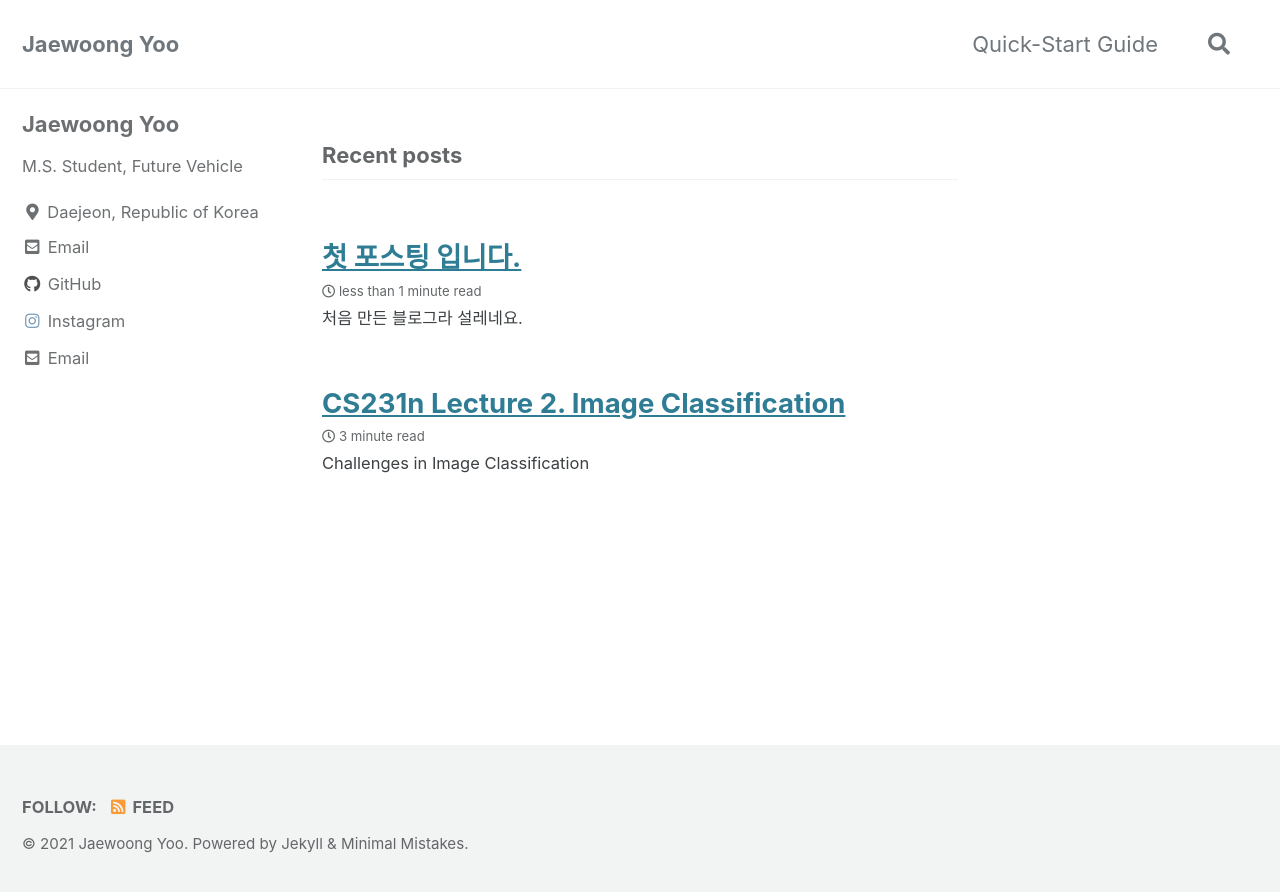
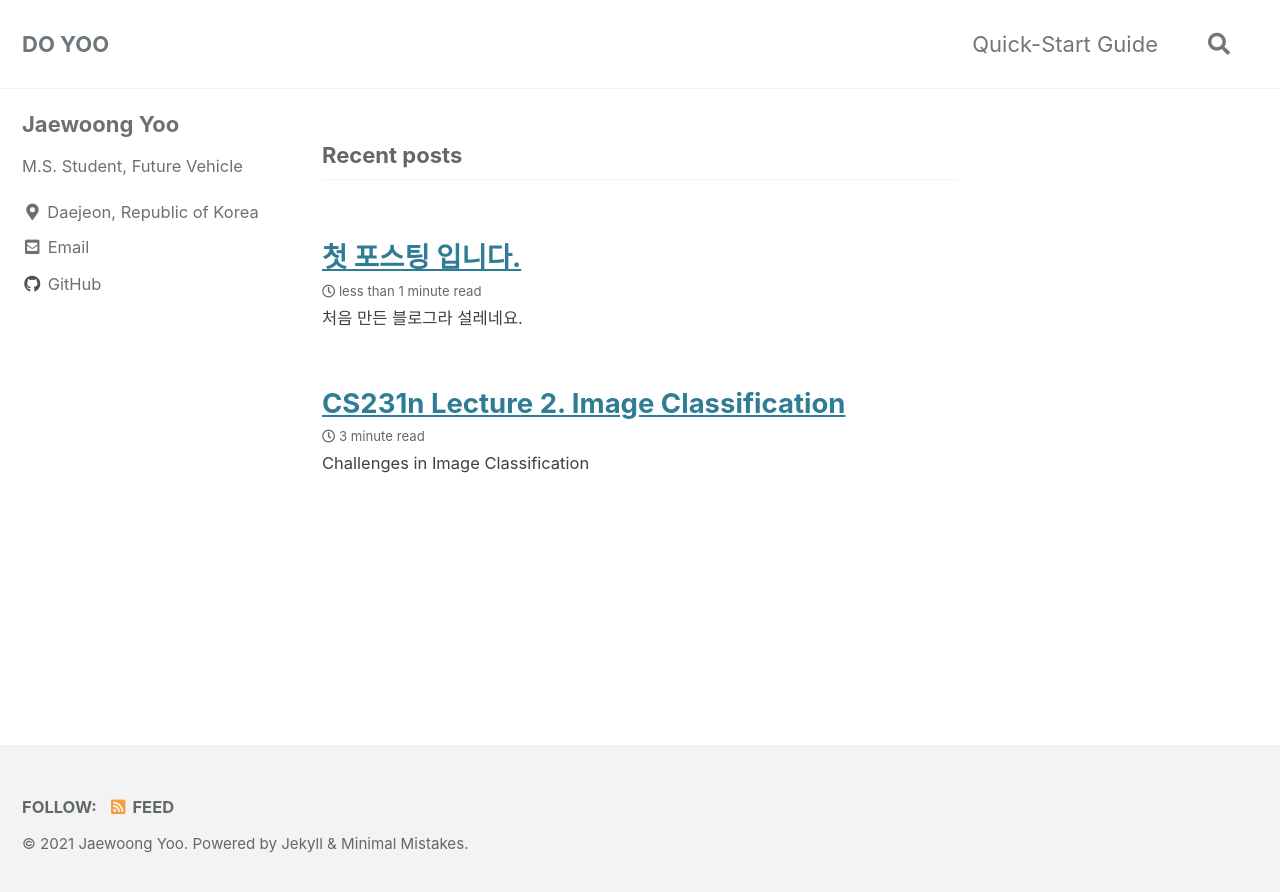
Before and after one commit to Jaewoong-Yoo/Jaewoong-Yoo.github.io, a Jekyll site: the page built from index.html, in a window 1280 px wide. Shown: the top 892 px of the page. Built offline with Jekyll 4.4.1, drawn with Linux system fonts in a browser that asks for light colours; cached includes are drawn as plain includes; the list of posts is cut into pages by our own code.

Commit message:
Update _config.yml

```diff
--- a/_config.yml
+++ b/_config.yml
@@ -16,7 +16,7 @@ minimal_mistakes_skin    : "default" # "air", "aqua", "contrast", "dark", "dirt"
 
 # Site Settings
 locale                   : "en-US"
-title                    : "Jaewoong Yoo"
+title                    : "DO YOO"
 title_separator          : "-"
 subtitle                 : # site tagline that appears below site title in masthead
 name                     : "Jaewoong Yoo"
@@ -105,7 +105,7 @@ author:
   avatar           : # path of avatar image, e.g. "/assets/images/bio-photo.jpg"
   bio              : "M.S. Student, Future Vehicle"
   location         : "Daejeon, Republic of Korea"
-  email            : "jaewoong.yoo94@gmail.com"
+  email            :
   links:
     - label: "Email"
       icon: "fas fa-fw fa-envelope-square"
@@ -124,7 +124,7 @@ author:
       url: "https://github.com/Jaewoong-Yoo"
     - label: "Instagram"
       icon: "fab fa-fw fa-instagram"
-      url: "https://instagram.com/"
+      # url: "https://instagram.com/"
 
 # Site Footer
 footer:
```
